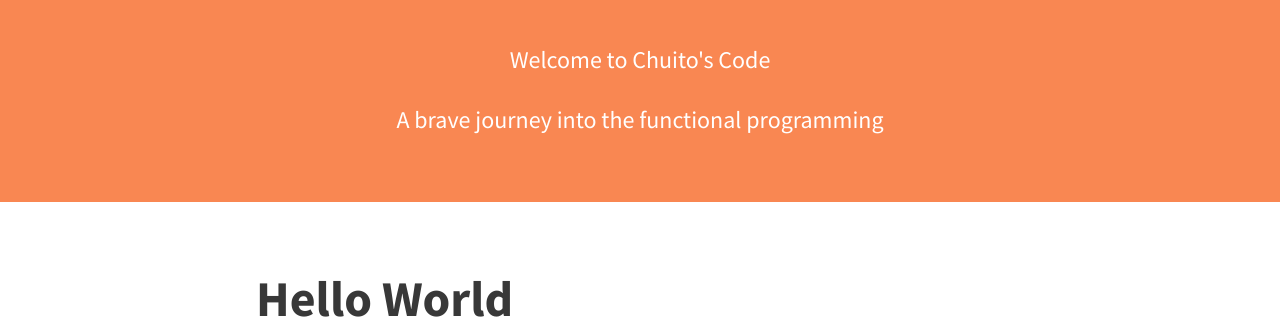
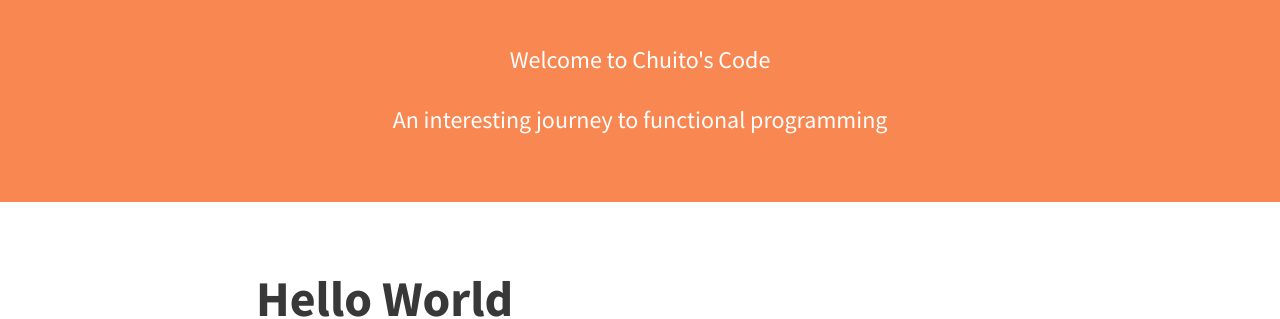
Before and after one commit to ChuitoChan/ChuitoChan.github.io, a Jekyll site: the page built from index.html, in a window 1280 px wide. Shown: the part 137-456 px from the top of the page. Built offline with Jekyll 4.4.1, drawn with Linux system fonts in a browser that asks for light colours; nearby versions of some CDN libraries; the list of posts is cut into pages by our own code.

Commit message:
new post

```diff
--- a/_config.yml
+++ b/_config.yml
@@ -14,7 +14,7 @@ theme:
   header_text: >
      <p>Welcome to Chuito's Code</p>
 
-     <p>A brave journey into the functional programming</p>
+     <p>An interesting journey to functional programming</p>
   header_text_feature_image:
   footer_text: >
     Copyright © Chuito's Code 2015
```
